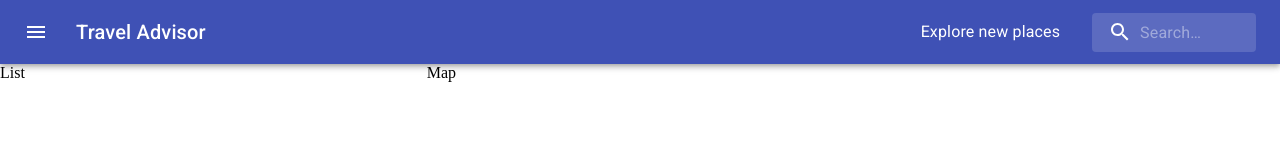
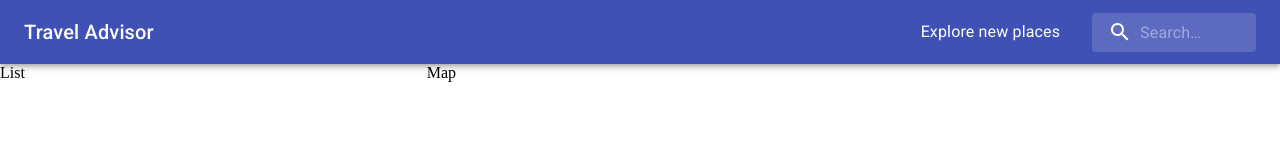
Before and after one commit to ilialksv/travel-advisor, a React (Create React App) app: page / in a window 1280 px wide. Shown: the top 160 px of the page. Built offline with nearby package versions, Linux system fonts and the light colour scheme.

Commit message:
Navbar is a little bit improved

```diff
--- a/src/components/Map.js
+++ b/src/components/Map.js
@@ -1,4 +1,5 @@
-import React from 'react'
+import React from 'react';
+
 
 const Map = () => {
   return (
--- a/src/components/Navbar.js
+++ b/src/components/Navbar.js
@@ -4,10 +4,8 @@
 import AppBar from '@mui/material/AppBar';
 import Box from '@mui/material/Box';
 import Toolbar from '@mui/material/Toolbar';
-import IconButton from '@mui/material/IconButton';
 import Typography from '@mui/material/Typography';
 import InputBase from '@mui/material/InputBase';
-import MenuIcon from '@mui/icons-material/Menu';
 import SearchIcon from '@mui/icons-material/Search';
 import { createTheme, ThemeProvider } from '@mui/material';
 import { indigo } from '@mui/material/colors';
@@ -66,15 +64,6 @@
       <Box sx={{ flexGrow: 1, width: '100%'}}>
         <AppBar position="static">
           <Toolbar>
-            <IconButton
-                size="large"
-                edge="start"
-                color="inherit"
-                aria-label="open drawer"
-                sx={{ mr: 2 }}
-            >
-                <MenuIcon />
-            </IconButton>
             <Typography
                 variant="h6"
                 noWrap
```
